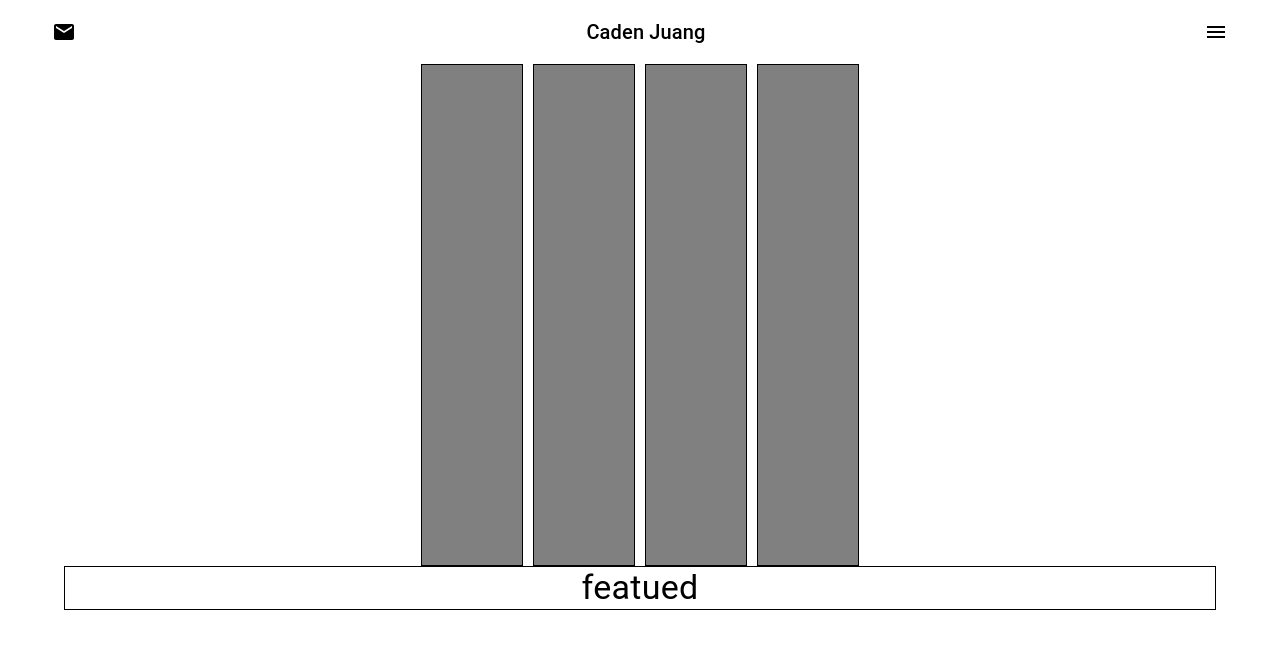
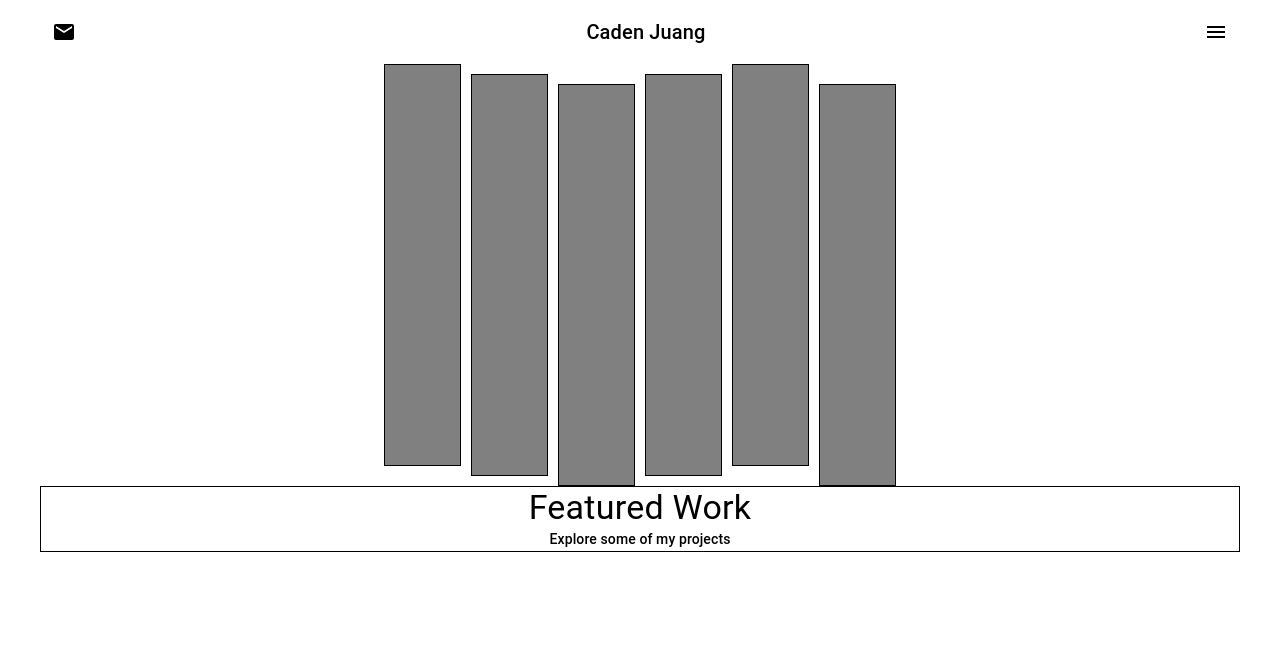
Before and after one commit to cadentj/portfolio, a React (Create React App) app: page / in a window 1280 px wide. Shown: the top 648 px of the page. Built offline with nearby package versions, Linux system fonts and the light colour scheme.

Commit message:
Display Progress
-Stagger
- Hover
- Titling

```diff
--- a/package.json
+++ b/package.json
@@ -40,5 +40,8 @@
       "last 1 firefox version",
       "last 1 safari version"
     ]
+  },
+  "devDependencies": {
+    "css-loader": "^6.7.1"
   }
 }
--- a/src/components/ProjectContainer.js
+++ b/src/components/ProjectContainer.js
@@ -9,29 +9,24 @@ import { Container, Typography } from '@mui/material';
 import SwiperElement from './SwiperElement';
 import useHover from './useHover';
 
-
-const Slide = React.forwardRef((props,ref) => (
-    <Box ref={ref}>
-        <SwiperElement/>
-    </Box>
-));
+import '../styles/slides.css';
 
 
 export default function ProjectContainer() {
 
+    let initialTxt = "Featured Work";
+    const [text, setText] = React.useState(initialTxt);
 
-    const [hoverRef1, isHovered1] = useHover();
-    const [hoverRef2, isHovered2] = useHover();
-    const [hoverRef3, isHovered3] = useHover();
-    const [hoverRef4, isHovered4] = useHover();
-
-    const text = "featued";
-    const hoveredSlide = () => {
-        if (isHovered1) text = "ISP";
-        if (isHovered2) text =  "College Email Bot";
-        if (isHovered3) text =  "Mav App";
-        if (isHovered4) text =  "Community Tutoring";
-        text = "Featured Works";
+    const Slide = ({project, stagger}) => {
+        console.log(stagger)
+        return <Box
+            // sx={{mt:stagger}}
+            className={"slide " + stagger}
+            onMouseOver={() => setText(project)}
+            onMouseLeave={() => setText(initialTxt)}
+            >
+            <SwiperElement/>
+        </Box>
     }
 
     return (
@@ -43,18 +38,21 @@ export default function ProjectContainer() {
                 direction="row"
                 spacing="10px"
             >
-                <Slide ref={hoverRef1}/>
-                <Slide ref={hoverRef2}/>
-                <Slide ref={hoverRef3}/>
-                <Slide ref={hoverRef4}/>
+                <Slide project="Housing Precarity Model" stagger="one"/>
+                <Slide project="Community Tutoring" stagger="two" />
+                <Slide project="Mav App 2.0" stagger="three" />
+                <Slide project="Receipt Bot" stagger="two"/>
+                <Slide project="Maverick Debate" stagger="one" />
+                <Slide project="Razors 'N' Blade" stagger="three"/>
             </Stack>
 
 
 
-            <Container >
-                <Typography variant="h4" sx={{ textAlign: "center" }} border={1}>
+            <Container sx={{ textAlign: "center", border: 1 }}>
+                <Typography variant="h4">
                     {text}
                 </Typography>
+                <Typography variant="subtitle2">Explore some of my projects</Typography>
             </Container>
         </Stack>
     );
--- a/src/components/SwiperElement.js
+++ b/src/components/SwiperElement.js
@@ -4,9 +4,8 @@ import Container from '@mui/material/Box';
 
 export default function SwiperElement() {
 
-
     return (
-        <Container sx={{minHeight: "500px", minWidth: "100px", border: 1, background: "grey"}}>
+        <Container sx={{minHeight: "400px", minWidth: "75px", border: 1, background: "grey"}}>
 
         </Container>
     );
--- /dev/null
+++ b/src/styles/slides.css
@@ -0,0 +1,21 @@
+.slide:hover {
+    /* transform-origin: left; */
+    transform: scaleX(1.25);
+    transition-duration: 200ms;
+}
+
+/* https://github.com/chakra-ui/chakra-ui/issues/2578 */
+/* Spent two hours tying to fix margins - apparently the MUI Stack component overrides margins but not padding*/
+
+
+.one {
+    padding-top: 0px;
+}
+
+.two {
+    padding-top: 10px;
+}
+
+.three {
+    padding-top: 20px;
+}
```
Also changed, not shown: 1 other file (tests, documents, lock files or other folders).
